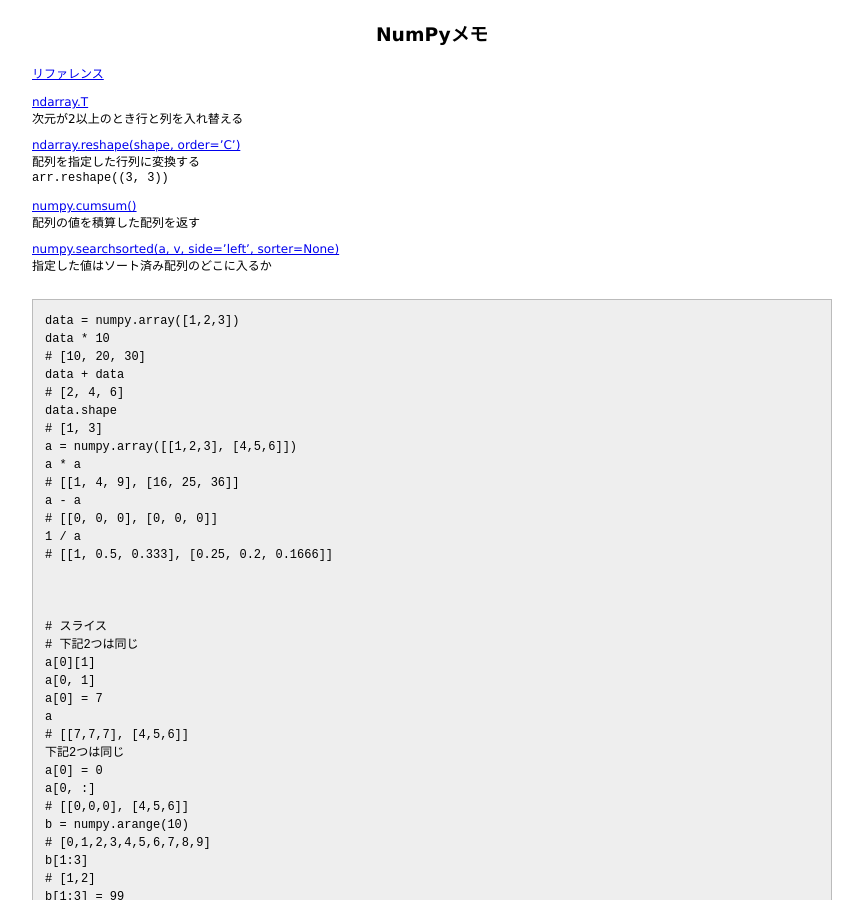
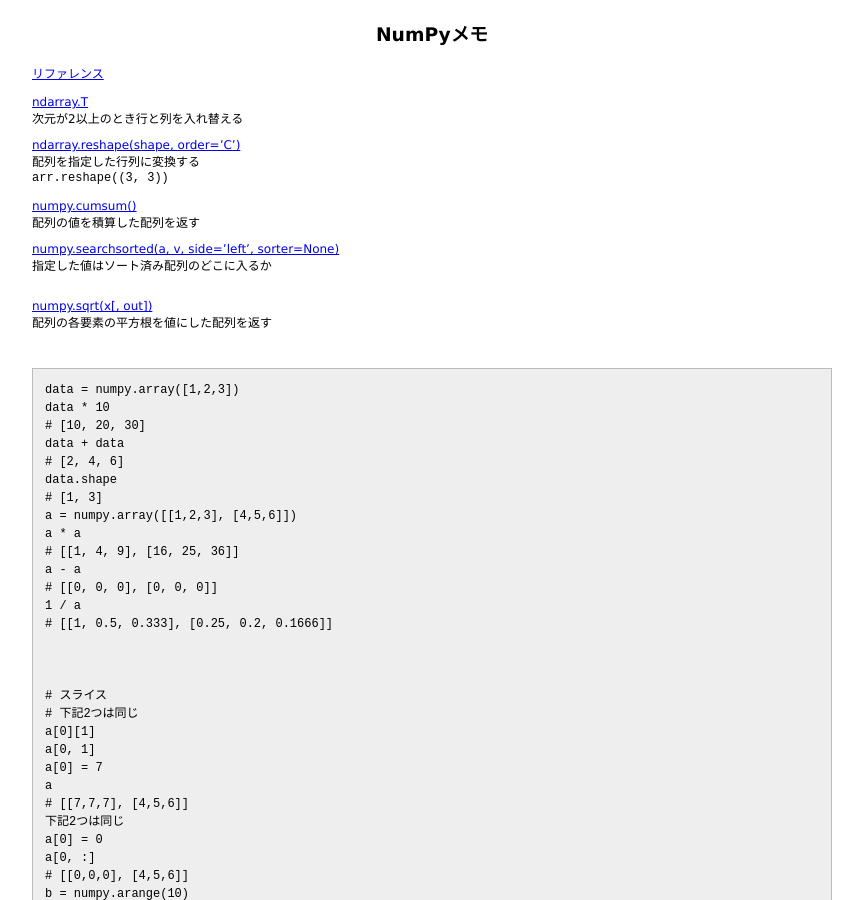
Before and after one commit to 38elements/38elements.github.com, a Jekyll site: the page built from _posts/2016-04-26-numpy.md, in a window 1280 px wide and 900 px high. Shown: the whole window, without its empty margins (208-1071 px from the left). Built offline with Jekyll 4.4.1, drawn with Linux system fonts in a browser that asks for light colours.

Commit message:
Update 2016-04-26-numpy.md

````diff
--- a/_posts/2016-04-26-numpy.md
+++ b/_posts/2016-04-26-numpy.md
@@ -18,6 +18,10 @@ title: NumPyメモ
 指定した値はソート済み配列のどこに入るか
 <br>
 
+[numpy.sqrt(x[, out])](https://docs.scipy.org/doc/numpy-1.10.1/reference/generated/numpy.sqrt.html)
+配列の各要素の平方根を値にした配列を返す
+
+<br>
 ```
 data = numpy.array([1,2,3])
 data * 10
````
